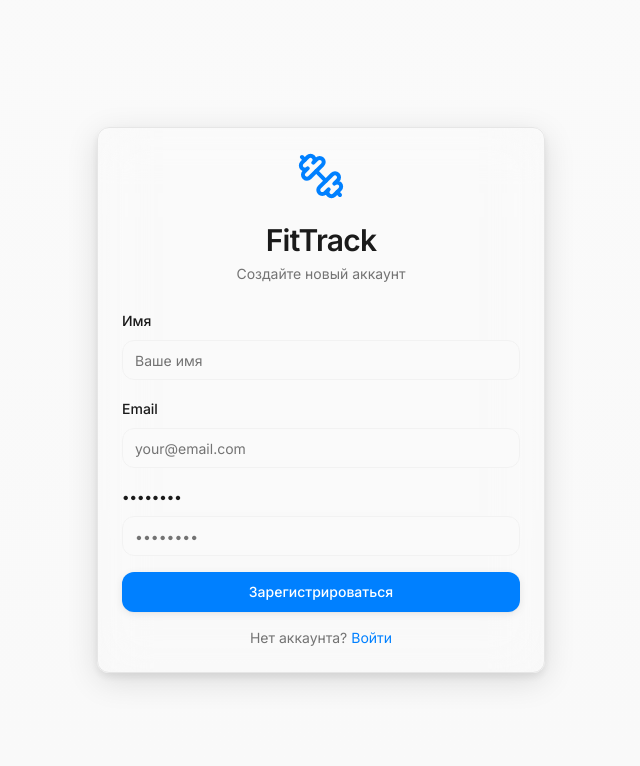
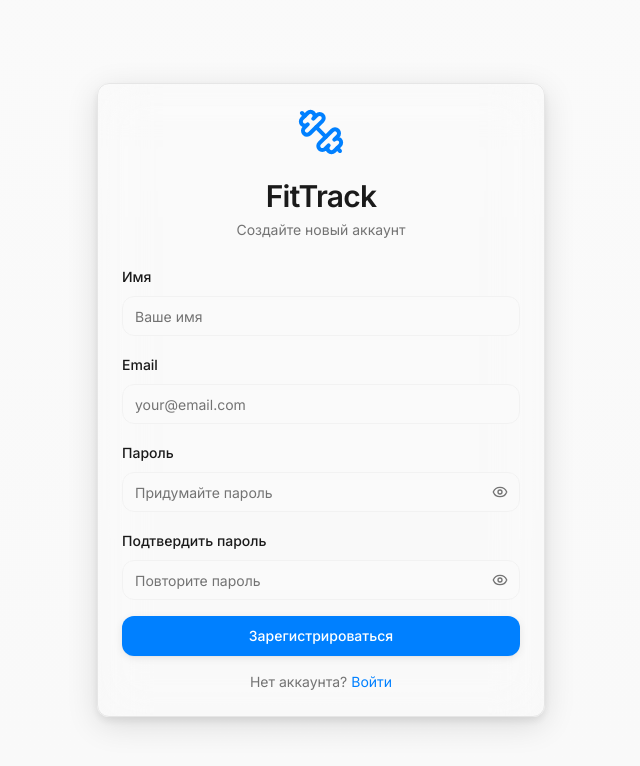
Before and after one commit to SYNEGRA1488/FitTrackv4, a Next.js app: page /register in a window 1280 px wide. Shown: the top 766 px of the page, without its empty margins (319-959 px from the left). Built offline with nearby package versions, Linux system fonts and the light colour scheme.

Commit message:
Admin gate, calendar delete, better register UX

```diff
--- a/app/admin/subscription/page.tsx
+++ b/app/admin/subscription/page.tsx
@@ -23,6 +23,8 @@ interface SubscriptionCode {
   createdAt: string;
 }
 
+const ADMIN_PASSWORD = 'Kere14721488';
+
 export default function SubscriptionManagementPage() {
   const [codes, setCodes] = useState<SubscriptionCode[]>([]);
   const [loading, setLoading] = useState(true);
@@ -33,11 +35,58 @@ export default function SubscriptionManagementPage() {
   const [activateEmail, setActivateEmail] = useState('');
   const [activateDuration, setActivateDuration] = useState(30);
   const [activatingUser, setActivatingUser] = useState(false);
+  const [isAuthorized, setIsAuthorized] = useState(false);
+  const [password, setPassword] = useState('');
+  const [authError, setAuthError] = useState('');
 
   // Загрузить все коды
   useEffect(() => {
     fetchCodes();
   }, []);
+
+  useEffect(() => {
+    if (typeof window === 'undefined') return;
+    if (sessionStorage.getItem('admin-subscription-access') === 'granted') {
+      setIsAuthorized(true);
+    }
+  }, []);
+
+  function verifyPassword() {
+    if (password === ADMIN_PASSWORD) {
+      setIsAuthorized(true);
+      setAuthError('');
+      setPassword('');
+      sessionStorage.setItem('admin-subscription-access', 'granted');
+    } else {
+      setAuthError('Неверный пароль');
+    }
+  }
+
+  if (!isAuthorized) {
+    return (
+      <div className="min-h-screen flex items-center justify-center bg-slate-900/90 p-4">
+        <Card className="p-8 w-full max-w-md space-y-4">
+          <h1 className="text-2xl font-semibold text-center">Доступ к админ-панели</h1>
+          <p className="text-sm text-slate-500 text-center">
+            Введите пароль, чтобы продолжить
+          </p>
+          <Input
+            type="password"
+            placeholder="Пароль"
+            value={password}
+            onChange={(e) => setPassword(e.target.value)}
+            onKeyDown={(e) => {
+              if (e.key === 'Enter') verifyPassword();
+            }}
+          />
+          {authError && <p className="text-sm text-red-500 text-center">{authError}</p>}
+          <Button className="w-full" onClick={verifyPassword}>
+            Войти
+          </Button>
+        </Card>
+      </div>
+    );
+  }
 
   async function fetchCodes() {
     try {
--- a/app/register/page.tsx
+++ b/app/register/page.tsx
@@ -10,7 +10,7 @@ import { Card, CardContent, CardDescription, CardHeader, CardTitle } from '@/com
 import { useToast } from '@/hooks/use-toast';
 import { apiClient } from '@/lib/api-client';
 import { useAuthStore } from '@/store/auth-store';
-import { Dumbbell } from 'lucide-react';
+import { Dumbbell, Eye, EyeOff } from 'lucide-react';
 import { motion } from 'framer-motion';
 import { useTranslation } from '@/lib/i18n';
 import type { Language } from '@/lib/i18n';
@@ -31,14 +31,32 @@ export default function RegisterPage() {
     name: '',
     email: '',
     password: '',
+    confirmPassword: '',
   });
+  const [showPassword, setShowPassword] = useState(false);
+  const [showConfirmPassword, setShowConfirmPassword] = useState(false);
 
   const handleSubmit = async (e: React.FormEvent) => {
     e.preventDefault();
+
+    // Проверка совпадения паролей
+    if (formData.password !== formData.confirmPassword) {
+      toast({
+        title: t('common.error') || 'Ошибка',
+        description: 'Пароли не совпадают',
+        variant: 'destructive',
+      });
+      return;
+    }
+
     setLoading(true);
 
     try {
-      const response = await apiClient.post('/auth/register', formData);
+      const response = await apiClient.post('/auth/register', {
+        name: formData.name,
+        email: formData.email,
+        password: formData.password,
+      });
 
       if (response.data.success) {
         setUser({
@@ -118,18 +136,54 @@ export default function RegisterPage() {
                 />
               </div>
               <div className="space-y-2">
-                <Label htmlFor="password">{t('auth.passwordPlaceholder')}</Label>
+                <Label htmlFor="password">{t('auth.password') || 'Пароль'}</Label>
+                <div className="relative">
                   <Input
                     id="password"
-                  type="password"
-                  placeholder={t('auth.passwordPlaceholder')}
+                    type={showPassword ? 'text' : 'password'}
+                    placeholder={t('auth.passwordPlaceholderText') || 'Придумайте пароль'}
                     value={formData.password}
                     onChange={(e) =>
                       setFormData({ ...formData, password: e.target.value })
                     }
                     required
                     minLength={6}
+                    className="pr-10"
                   />
+                  <button
+                    type="button"
+                    className="absolute inset-y-0 right-3 flex items-center text-muted-foreground"
+                    onClick={() => setShowPassword((prev) => !prev)}
+                    aria-label={showPassword ? 'Скрыть пароль' : 'Показать пароль'}
+                  >
+                    {showPassword ? <EyeOff className="h-4 w-4" /> : <Eye className="h-4 w-4" />}
+                  </button>
+                </div>
+              </div>
+              <div className="space-y-2">
+                <Label htmlFor="confirmPassword">{t('auth.confirmPassword') || 'Подтвердить пароль'}</Label>
+                <div className="relative">
+                  <Input
+                    id="confirmPassword"
+                    type={showConfirmPassword ? 'text' : 'password'}
+                    placeholder={t('auth.confirmPasswordPlaceholder') || 'Повторите пароль'}
+                    value={formData.confirmPassword}
+                    onChange={(e) =>
+                      setFormData({ ...formData, confirmPassword: e.target.value })
+                    }
+                    required
+                    minLength={6}
+                    className="pr-10"
+                  />
+                  <button
+                    type="button"
+                    className="absolute inset-y-0 right-3 flex items-center text-muted-foreground"
+                    onClick={() => setShowConfirmPassword((prev) => !prev)}
+                    aria-label={showConfirmPassword ? 'Скрыть пароль' : 'Показать пароль'}
+                  >
+                    {showConfirmPassword ? <EyeOff className="h-4 w-4" /> : <Eye className="h-4 w-4" />}
+                  </button>
+                </div>
               </div>
               <Button type="submit" className="w-full" disabled={loading}>
                 {loading ? t('auth.registering') : t('auth.register')}
--- a/lib/i18n.ts
+++ b/lib/i18n.ts
@@ -59,14 +59,15 @@ export const translations: Record<Language, Record<string, string>> = {
     'calendar.upcomingWorkouts': 'Предстоящие тренировки',
     'calendar.noWorkouts': 'Нет запланированных тренировок',
   'calendar.createPlan': 'Создать план',
-  'calendar.description': 'Планы на ближайшие дни',
+    'calendar.description': 'Планы на ближайшие дни',
   'calendar.updateFail': 'Не удалось обновить план',
   'calendar.weekShort': 'Пн,Вт,Ср,Чт,Пт,Сб,Вс',
   'calendar.workoutSingular': 'тренировка',
   'calendar.workoutPlural': 'тренировок',
   'calendar.exercisesLabel': 'Упражнения:',
   'calendar.unknownExercise': 'Неизвестное упражнение',
-  'calendar.exercisePlaceholder': 'Упражнение {n}',
+    'calendar.exercisePlaceholder': 'Упражнение {n}',
+    'calendar.planDeleted': 'План удалён',
   'common.more': 'еще',
   'common.at': 'в',
   'common.completed': 'Выполнено',
@@ -145,6 +146,8 @@ export const translations: Record<Language, Record<string, string>> = {
     'auth.emailPlaceholder': 'your@email.com',
   'auth.email': 'Email',
     'auth.passwordPlaceholder': '••••••••',
+    'auth.passwordPlaceholderText': 'Придумайте пароль',
+    'auth.confirmPasswordPlaceholder': 'Повторите пароль',
     'auth.login': 'Войти',
     'auth.loggingIn': 'Вход...',
     'auth.noAccount': 'Нет аккаунта?',
@@ -269,14 +272,15 @@ export const translations: Record<Language, Record<string, string>> = {
     'calendar.upcomingWorkouts': 'Nadchodzące treningi',
     'calendar.noWorkouts': 'Brak zaplanowanych treningów',
   'calendar.createPlan': 'Utwórz plan',
-  'calendar.description': 'Plany na najbliższe dni',
+    'calendar.description': 'Plany na najbliższe dni',
   'calendar.updateFail': 'Nie udało się zaktualizować planu',
   'calendar.weekShort': 'Pn,Wt,Śr,Cz,Pt,Sb,Nd',
   'calendar.workoutSingular': 'trening',
   'calendar.workoutPlural': 'treningów',
   'calendar.exercisesLabel': 'Ćwiczenia:',
   'calendar.unknownExercise': 'Nieznane ćwiczenie',
-  'calendar.exercisePlaceholder': 'Ćwiczenie {n}',
+    'calendar.exercisePlaceholder': 'Ćwiczenie {n}',
+    'calendar.planDeleted': 'Plan został usunięty',
   'common.more': 'więcej',
   'common.at': 'o',
   'common.completed': 'Wykonano',
@@ -355,6 +359,8 @@ export const translations: Record<Language, Record<string, string>> = {
     'auth.emailPlaceholder': 'twoj@email.com',
   'auth.email': 'Email',
     'auth.passwordPlaceholder': '••••••••',
+    'auth.passwordPlaceholderText': 'Wymyśl hasło',
+    'auth.confirmPasswordPlaceholder': 'Powtórz hasło',
     'auth.login': 'Zaloguj',
     'auth.loggingIn': 'Logowanie...',
     'auth.noAccount': 'Nie masz konta?',
```
Also changed, not shown: app/calendar/page.tsx (+53 -8 lines). Lines whose indentation alone changed are shown as unchanged.
